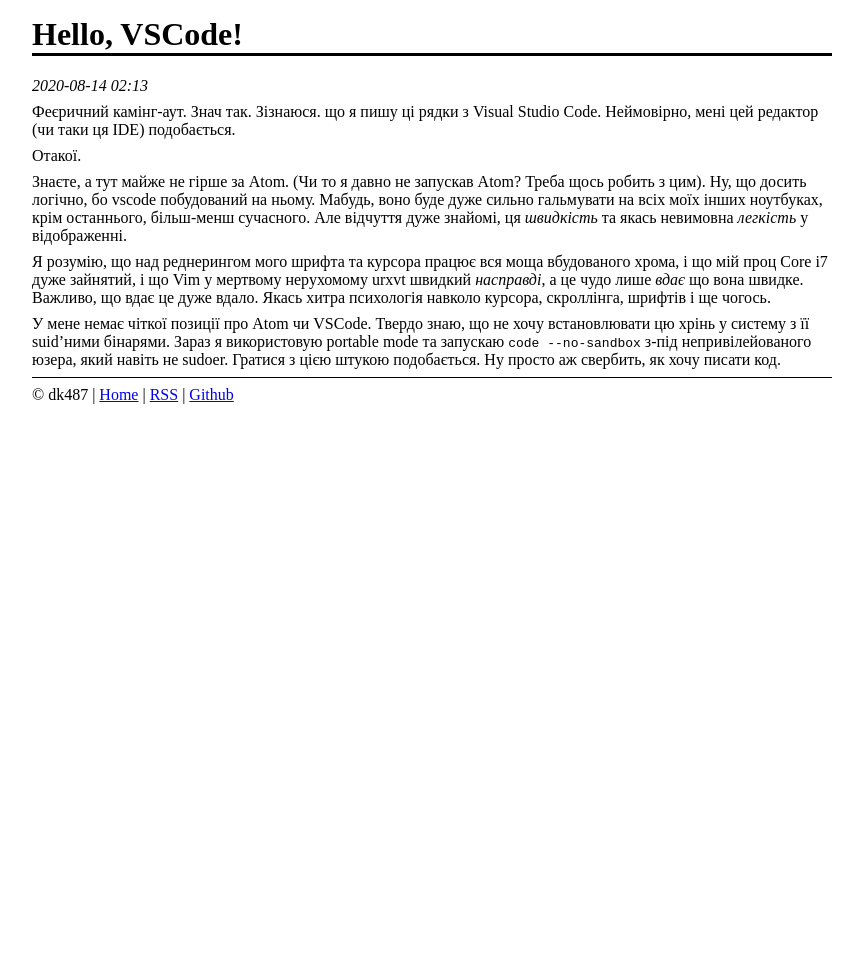
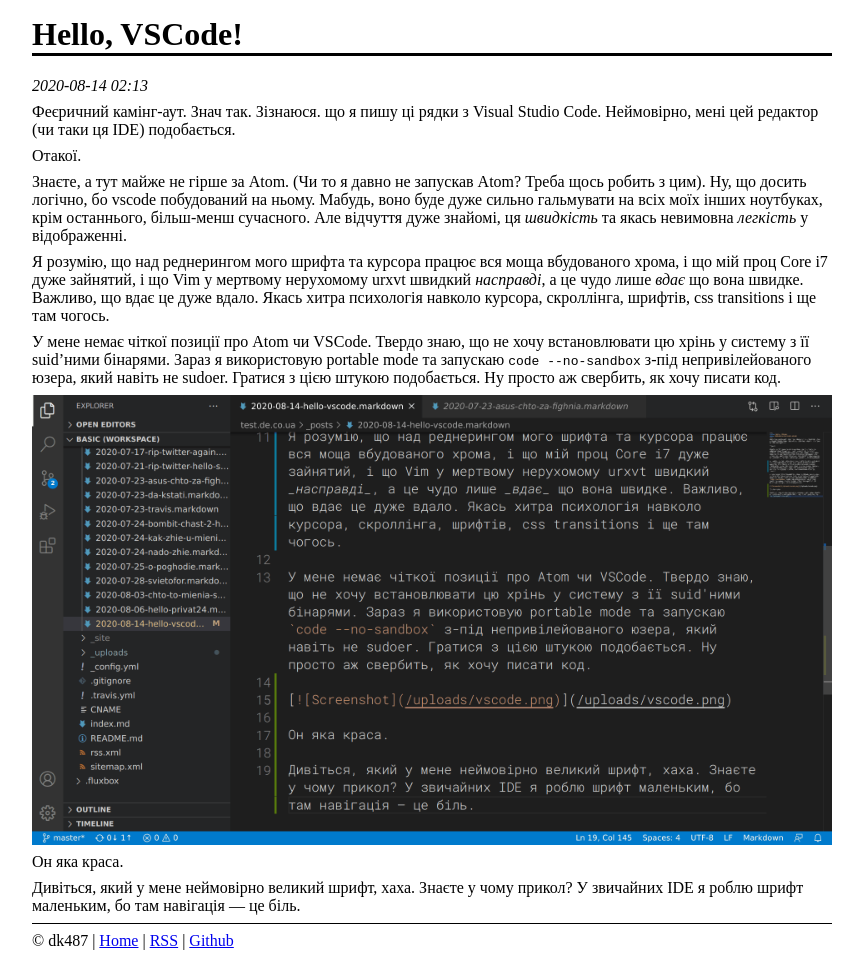
Before and after one commit to dk487/test.de.co.ua, a Jekyll site: the page built from _posts/2020-08-14-hello-vscode.markdown, in a window 1280 px wide. Shown: the whole page, without its empty margins (208-1071 px from the left). Built offline with Jekyll 4.4.1, drawn with Linux system fonts in a browser that asks for light colours; before the commit the page ends 900 px from its top, so only the background shows below that.

Commit message:
Update post about VSCode

```diff
--- a/_posts/2020-08-14-hello-vscode.markdown
+++ b/_posts/2020-08-14-hello-vscode.markdown
@@ -8,6 +8,12 @@
 
 Знаєте, а тут майже не гірше за Atom. (Чи то я давно не запускав Atom? Треба щось робить з цим). Ну, що досить логічно, бо vscode побудований на ньому. Мабудь, воно буде дуже сильно гальмувати на всіх моїх інших ноутбуках, крім останнього, більш-менш сучасного. Але відчуття дуже знайомі, ця _швидкість_ та якась невимовна _легкість_ у відображенні.
 
-Я розумію, що над реднерингом мого шрифта та курсора працює вся моща вбудованого хрома, і що мій проц Core i7 дуже зайнятий, і що Vim у мертвому нерухомому urxvt швидкий _насправді_, а це чудо лише _вдає_ що вона швидке. Важливо, що вдає це дуже вдало. Якась хитра психологія навколо курсора, скроллінга, шрифтів і ще чогось.
+Я розумію, що над реднерингом мого шрифта та курсора працює вся моща вбудованого хрома, і що мій проц Core i7 дуже зайнятий, і що Vim у мертвому нерухомому urxvt швидкий _насправді_, а це чудо лише _вдає_ що вона швидке. Важливо, що вдає це дуже вдало. Якась хитра психологія навколо курсора, скроллінга, шрифтів, css transitions і ще там чогось.
 
 У мене немає чіткої позиції про Atom чи VSCode. Твердо знаю, що не хочу встановлювати цю хрінь у систему з її suid'ними бінарями. Зараз я використовую portable mode та запускаю `code --no-sandbox` з-під непривілейованого юзера, який навіть не sudoer. Гратися з цією штукою подобається. Ну просто аж свербить, як хочу писати код.
+
+[![Screenshot](/uploads/vscode.png)](/uploads/vscode.png)
+
+Он яка краса.
+
+Дивіться, який у мене неймовірно великий шрифт, хаха. Знаєте у чому прикол? У звичайних IDE я роблю шрифт маленьким, бо там навігація — це біль.
```
Also changed, not shown: _uploads/vscode.png (added).
